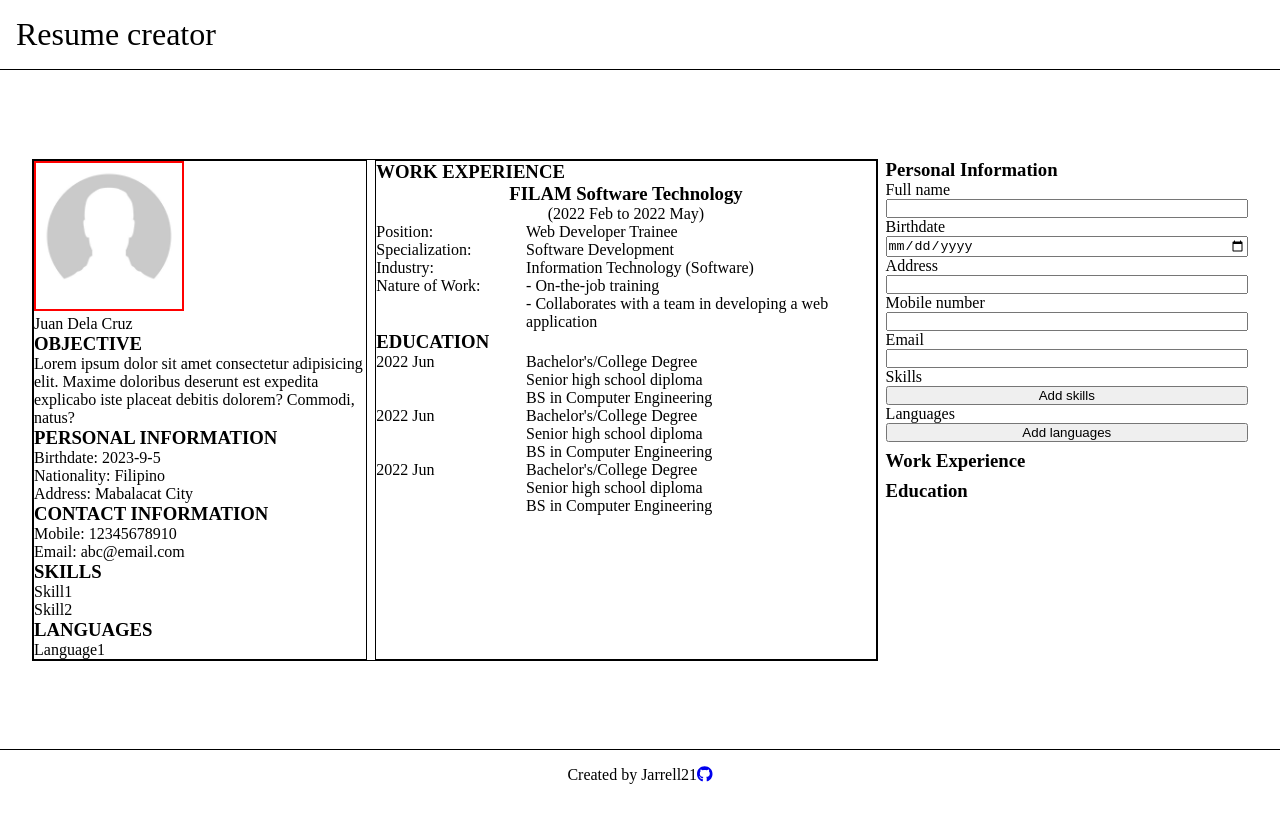
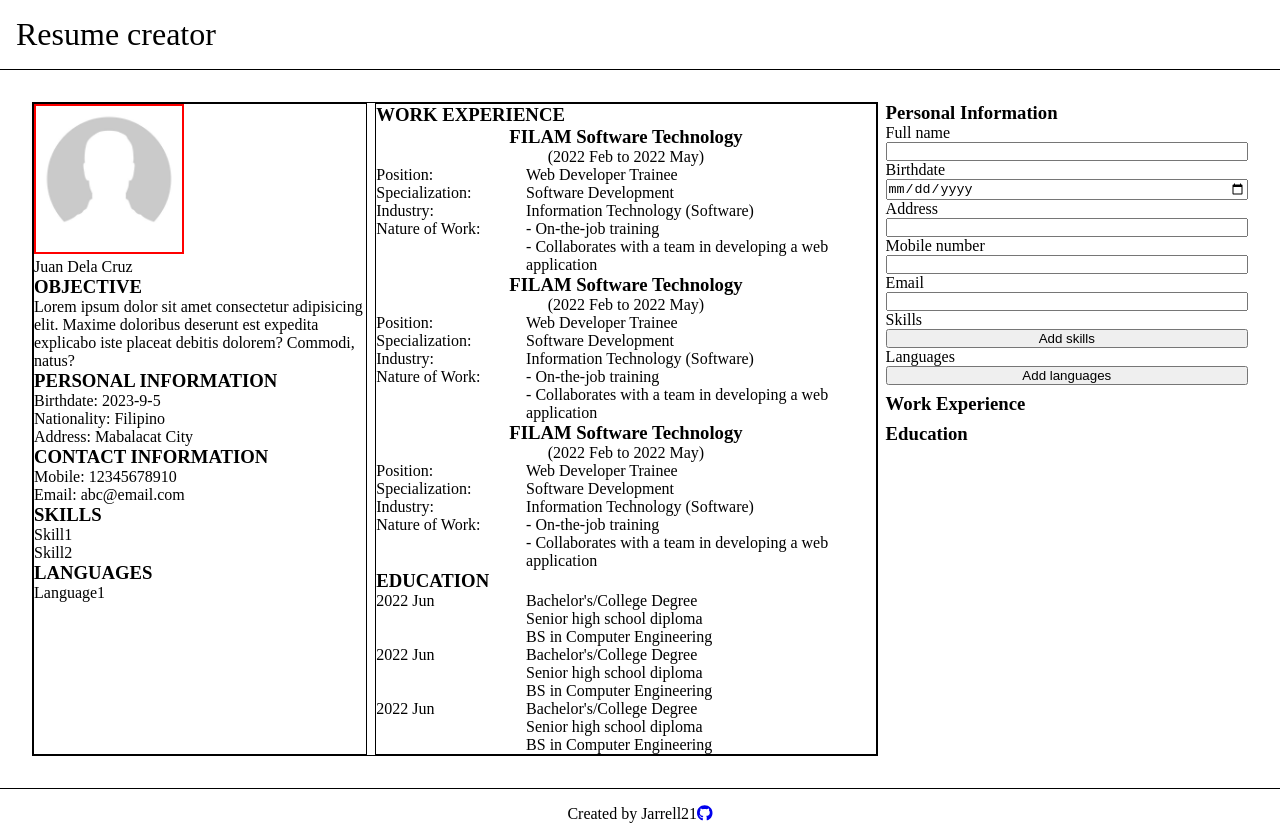
Before and after one commit to Jarrell21/cv-application, a React (Vite) app: page / in a window 1280 px wide. Before the commit the page ends 800 px from the top, so only its background shows below. Built offline with nearby package versions, Linux system fonts and the light colour scheme.

Commit message:
Rearrange code structure

```diff
--- a/src/App.jsx
+++ b/src/App.jsx
@@ -1,8 +1,6 @@
 import { useState } from "react";
+import Resume from './components/Resume';
 import Sidebar from './components/Sidebar';
-import GeneralInfo from './components/GeneralInfo';
-import EducationalExp from './components/EducationalExp';
-import PracticalExp from './components/PracticalExp';
 import { FontAwesomeIcon } from '@fortawesome/react-fontawesome'
 import { faGithub } from '@fortawesome/free-brands-svg-icons'
 import './App.css'
@@ -19,24 +17,27 @@ function App() {
     mobile: '12345678910',
     email: 'abc@email.com',
     skills: ['Skill1', 'Skill2'],
-    languages: ['Language1']
+    languages: ['Language1'],
+    companyName: 'FILAM Software Technology',
+    duration: '2022 Feb to 2022 May',
+    position: 'Web Developer Trainee',
+    specialization: 'Software Development',
+    industry: 'Information Technology (Software)',
+    natureOfWork: [
+      'On-the-job training',
+      'Collaborates with a team in developing a web application'
+    ],
+    dateGraduated: '2022 Jun',
+    attainment: "Bachelor's/College Degree",
+    schoolName: 'Senior high school diploma',
+    course: 'BS in Computer Engineering',
   })
 
   return (
     <>
       <header>Resume creator</header>
       <div className="main">
-        <main className='resume'>
-          <div className="resume-row">
-            <div className='resume-left-col'>
-              <GeneralInfo info={info} setInfo={setInfo}/>
-            </div>
-            <div className="resume-right-col">
-              <PracticalExp />
-              <EducationalExp />
-            </div>
-          </div>
-        </main>
+        <Resume info={info} setInfo={setInfo} />
         <Sidebar info={info} setInfo={setInfo} />
       </div>
       <footer>
--- a/src/components/EducationalExp.jsx
+++ b/src/components/Education.jsx
@@ -2,18 +2,7 @@ import React from 'react'
 import PropTypes from 'prop-types'
 import '../styles/Resume.css'
 
-function EducationalExp(props) {
-    return (
-    <div className='education'>
-        <h3>EDUCATION</h3>
-        <Education />
-        <Education />
-        <Education />
-    </div>
-    )
-}
-
-function Education({dateGraduated, attainment, schoolName, course}){
+function Education({ dateGraduated, attainment, schoolName, course }){
     return (
         <div className='attainment'>
             <div className="attainment-row">
@@ -30,14 +19,6 @@ function Education({dateGraduated, attainment, schoolName, course}){
     )
 }
 
-Education.defaultProps = {
-    dateGraduated: '2022 Jun',
-    attainment: "Bachelor's/College Degree",
-    schoolName: 'Senior high school diploma',
-    course: 'BS in Computer Engineering',
-}
-
-EducationalExp.propTypes = {}
 Education.propTypes = {
     dateGraduated: PropTypes.any,
     attainment: PropTypes.any,
@@ -45,4 +26,4 @@ Education.propTypes = {
     course: PropTypes.any,
 }
 
-export default EducationalExp
+export default Education
--- a/src/components/PracticalExp.jsx
+++ /dev/null
@@ -1,61 +0,0 @@
-import React from 'react'
-import PropTypes from 'prop-types'
-import '../styles/Resume.css'
-
-function PracticalExp(props) {
-  return (
-    <div className='work-experience'>
-      <h3>WORK EXPERIENCE</h3>
-      <Work />
-    </div>
-  )
-}
-
-function Work({companyName, duration, position, specialization, industry, natureOfWork }){
-  return (
-    <div className='work'>
-      <div className='work-header'>
-        <h3>{companyName}</h3>
-        <p>({duration})</p>
-      </div>
-      <div className='work-row'>
-        <div className='work-left-row'>
-          <p>Position: </p>
-          <p>Specialization: </p>
-          <p>Industry: </p>
-          <p>Nature of Work: </p>
-        </div>
-        <div className='work-right-row'>
-          <p>{position}</p>
-          <p>{specialization}</p>
-          <p>{industry}</p>
-          {natureOfWork.map((desc) => (<p key={desc}>- {desc}</p>))}
-        </div>
-      </div>
-    </div>
-  )
-}
-
-Work.defaultProps = {
-  companyName: 'FILAM Software Technology',
-  duration: '2022 Feb to 2022 May',
-  position: 'Web Developer Trainee',
-  specialization: 'Software Development',
-  industry: 'Information Technology (Software)',
-  natureOfWork: [
-    'On-the-job training',
-    'Collaborates with a team in developing a web application'
-  ],
-}
-
-PracticalExp.propTypes = {}
-Work.propTypes = {
-  companyName: PropTypes.any,
-  duration: PropTypes.any,
-  position: PropTypes.any,
-  specialization: PropTypes.any,
-  industry: PropTypes.any,
-  natureOfWork: PropTypes.array,
-}
-
-export default PracticalExp
--- /dev/null
+++ b/src/components/Resume.jsx
@@ -0,0 +1,38 @@
+import React from 'react'
+import PropTypes from 'prop-types'
+import GeneralInfo from './GeneralInfo';
+import Work from './Work';
+import Education from './Education';
+
+function Resume({ info, setInfo }) {
+    return (
+    <main className='resume'>
+        <div className="resume-row">
+            <div className='resume-left-col'>
+                <GeneralInfo info={info} setInfo={setInfo}/>
+            </div>
+            <div className="resume-right-col">
+            <div className='work-experience'>
+                <h3>WORK EXPERIENCE</h3>
+                <Work companyName={info.companyName} duration={info.duration} position={info.position} specialization={info.specialization} industry={info.industry} natureOfWork={info.natureOfWork} />
+                <Work companyName={info.companyName} duration={info.duration} position={info.position} specialization={info.specialization} industry={info.industry} natureOfWork={info.natureOfWork} />
+                <Work companyName={info.companyName} duration={info.duration} position={info.position} specialization={info.specialization} industry={info.industry} natureOfWork={info.natureOfWork} />
+            </div>
+            <div className='education'>
+                <h3>EDUCATION</h3>
+                <Education dateGraduated={info.dateGraduated} attainment={info.attainment} schoolName={info.schoolName} course={info.course} />
+                <Education dateGraduated={info.dateGraduated} attainment={info.attainment} schoolName={info.schoolName} course={info.course} />
+                <Education dateGraduated={info.dateGraduated} attainment={info.attainment} schoolName={info.schoolName} course={info.course} />
+            </div>
+            </div>
+        </div>
+    </main>
+    )
+}
+
+Resume.propTypes = {
+    info: PropTypes.any,
+    setInfo: PropTypes.any
+}
+
+export default Resume
--- /dev/null
+++ b/src/components/Work.jsx
@@ -0,0 +1,38 @@
+import React from 'react'
+import PropTypes from 'prop-types'
+
+function Work({ companyName, duration, position, specialization, industry, natureOfWork }) {
+    return (
+    <div className="work">
+        <div className='work-header'>
+        <h3>{companyName}</h3>
+        <p>({duration})</p>
+        </div>
+        <div className='work-row'>
+            <div className='work-left-col'>
+            <p>Position: </p>
+            <p>Specialization: </p>
+            <p>Industry: </p>
+            <p>Nature of Work: </p>
+            </div>
+            <div className='work-right-col'>
+            <p>{position}</p>
+            <p>{specialization}</p>
+            <p>{industry}</p>
+            {natureOfWork.map((desc) => (<p key={desc}>- {desc}</p>))}
+            </div>
+        </div>
+    </div>
+    )
+}
+
+Work.propTypes = {
+    companyName: PropTypes.any,
+    duration: PropTypes.any,
+    position: PropTypes.any,
+    specialization: PropTypes.any,
+    industry: PropTypes.any,
+    natureOfWork: PropTypes.any
+}
+
+export default Work
--- a/src/styles/Resume.css
+++ b/src/styles/Resume.css
@@ -24,10 +24,10 @@
   display: flex;
 }
 
-.work-left-row {
+.work-left-col {
   flex: 30%;
 }
 
-.work-right-row {
+.work-right-col {
   flex: 70%;
 }
```
